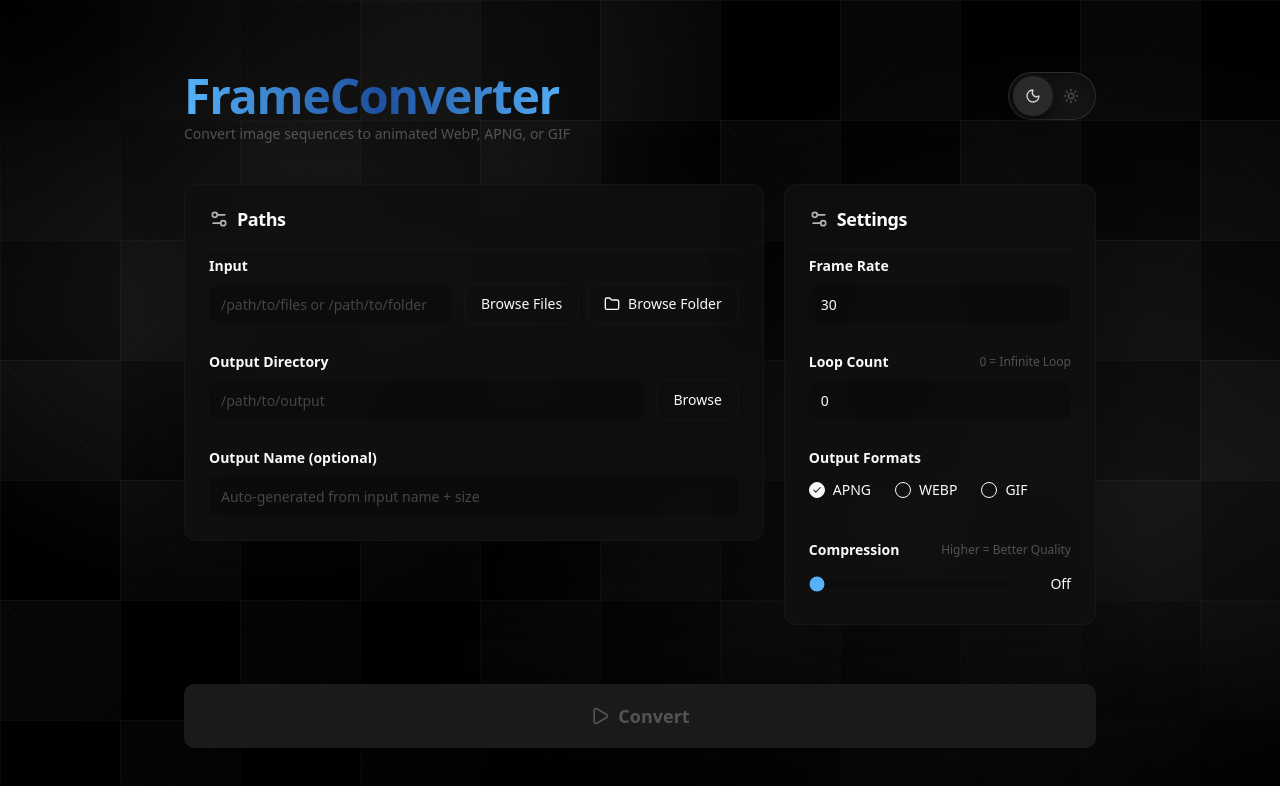
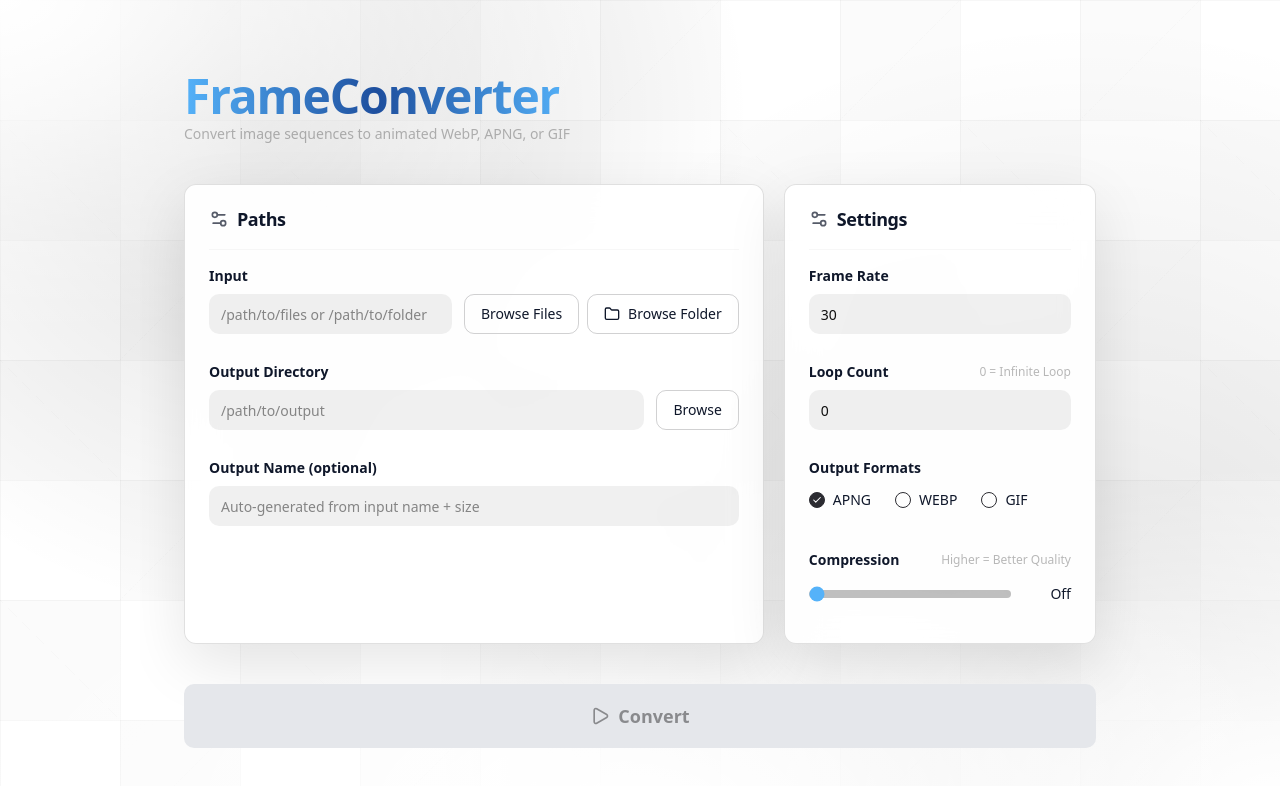
Before and after one commit to TaoisPrisetK/FrameConverter, a React (Vite) app: page / in a window 1280 px wide. Shown: the top 786 px of the page. Built offline with nearby package versions, Linux system fonts and the light colour scheme.

Commit message:
refactor: remove dark mode support and adjust window dimensions for improved layout

```diff
--- a/src-tauri/tauri.conf.json
+++ b/src-tauri/tauri.conf.json
@@ -16,7 +16,7 @@
         "label": "main",
         "title": "FrameConverter",
         "width": 1000,
-        "height": 830,
+        "height": 770,
         "transparent": true,
         "titleBarStyle": "Overlay",
         "hiddenTitle": true,
--- a/src/App.tsx
+++ b/src/App.tsx
@@ -3,7 +3,7 @@
 import { invoke } from '@tauri-apps/api/core'
 import { getCurrentWindow } from '@tauri-apps/api/window'
 import { open } from '@tauri-apps/plugin-dialog'
-import { Play, Settings2, XCircle, CheckCircle2, Folder, Pause, Square, Sun, Moon } from 'lucide-react'
+import { Play, Settings2, XCircle, CheckCircle2, Folder, Pause, Square } from 'lucide-react'
 import { motion } from 'framer-motion'
 
 import { Button } from '@/components/ui/button'
@@ -54,7 +54,6 @@
 }
 
 export default function App() {
-  const [isDarkMode, setIsDarkMode] = useState(true)
   const [inputPath, setInputPath] = useState<string>('')
   const [inputPaths, setInputPaths] = useState<string[]>([])
   const [isFolder, setIsFolder] = useState<boolean>(false)
@@ -324,6 +323,8 @@
     return () => el.removeEventListener('mousedown', onMouseDown)
   }, [])
 
+  // debug instrumentation removed
+
   const toggleFormat = (format: string) => {
     setFormats((prev) =>
       prev.includes(format) ? prev.filter((f) => f !== format) : [...prev, format]
@@ -346,73 +347,13 @@
   return (
     <div
       ref={containerRef}
-      className={`relative h-full w-full ${isDarkMode ? 'text-white' : 'text-black'} theme-${isDarkMode ? 'dark' : 'light'}`}
+      className="relative h-full w-full text-black theme-light"
       style={{
-        background: isDarkMode ? '#000000' : '#ffffff',
+        background: '#ffffff',
       }}
-      data-theme={isDarkMode ? 'dark' : 'light'}
+      data-theme="light"
     >
       {/* Background patterns */}
-      {isDarkMode ? (
-        <>
-          <div
-            className="pointer-events-none absolute inset-0 z-0"
-            style={{
-              background:
-                'radial-gradient(900px circle at 20% 15%, rgba(255,255,255,0.12) 0%, transparent 55%), radial-gradient(1100px circle at 85% 85%, rgba(255,255,255,0.1) 0%, transparent 60%)',
-            }}
-          />
-          {/* Block grid with varying opacity */}
-          <div
-            className="pointer-events-none absolute inset-0 z-0"
-            style={{
-              backgroundImage: `
-                linear-gradient(rgba(255,255,255,0.04) 1px, transparent 1px),
-                linear-gradient(90deg, rgba(255,255,255,0.04) 1px, transparent 1px)
-              `,
-              backgroundSize: '120px 120px',
-            }}
-          />
-          {/* Checker pattern for varying block opacity */}
-          <div
-            className="pointer-events-none absolute inset-0 z-0"
-            style={{
-              backgroundImage: `
-                linear-gradient(45deg, rgba(255,255,255,0.023) 25%, transparent 25%),
-                linear-gradient(-45deg, rgba(255,255,255,0.023) 25%, transparent 25%),
-                linear-gradient(45deg, transparent 75%, rgba(255,255,255,0.023) 75%),
-                linear-gradient(-45deg, transparent 75%, rgba(255,255,255,0.023) 75%)
-              `,
-              backgroundSize: '240px 240px',
-              backgroundPosition: '0 0, 0 120px, 120px -120px, -120px 0px',
-            }}
-          />
-          {/* Corner fade - hide grid in top-left and bottom-right */}
-          <div
-            className="pointer-events-none absolute inset-0 z-0"
-            style={{
-              background: `
-                radial-gradient(ellipse 80% 70% at 0% 0%, rgba(0,0,0,1) 0%, transparent 60%),
-                radial-gradient(ellipse 80% 70% at 100% 100%, rgba(0,0,0,1) 0%, transparent 60%)
-              `,
-            }}
-          />
-          {/* Bottom fade - hide grid near bottom */}
-          <div
-            className="pointer-events-none absolute inset-0 z-0"
-            style={{
-              background: 'radial-gradient(ellipse 90% 60% at 50% 100%, rgba(0,0,0,1) 0%, transparent 60%)',
-            }}
-          />
-          {/* Subtle warm glow top-left */}
-          <div
-            className="pointer-events-none absolute inset-0 z-0"
-            style={{
-              background: 'radial-gradient(600px ellipse at 15% 10%, rgba(180,140,80,0.06) 0%, transparent 50%)',
-            }}
-          />
-        </>
-      ) : (
       <>
         <div
           className="pointer-events-none absolute inset-0 z-0"
@@ -469,9 +410,7 @@
           }}
         />
       </>
-      )}
       {/* Light mode noise overlay */}
-      {!isDarkMode && (
       <div
         ref={overlayRef}
         className="pointer-events-none absolute inset-0"
@@ -481,7 +420,6 @@
           backgroundSize: '1.5px 1.5px',
         }}
       />
-      )}
       <div className="relative z-10 mx-auto h-full w-full max-w-[1000px] overflow-y-auto px-[44px] pt-[72px] pb-5 no-scrollbar">
         <div className="flex min-h-full flex-col gap-5">
           <motion.div {...fadeUp} className="flex items-start justify-between">
@@ -493,53 +431,30 @@
                 Convert image sequences to animated WebP, APNG, or GIF
               </div>
             </div>
-            <button
-              type="button"
-              onClick={() => setIsDarkMode((prev) => !prev)}
-              className={`relative h-12 w-[88px] rounded-full border p-1 transition-all ${
-                isDarkMode
-                  ? 'border-white/10 bg-[#151515] shadow-[0_8px_18px_rgba(0,0,0,0.35)_inset]'
-                  : 'border-black/10 bg-[#f3f4f6] shadow-[0_8px_18px_rgba(0,0,0,0.08)_inset]'
-              }`}
-              aria-label="Toggle theme"
-            >
-              <div
-                className={`absolute top-1/2 -translate-y-1/2 flex h-10 w-10 items-center justify-center rounded-full transition-all ${
-                  isDarkMode
-                    ? 'left-1 bg-[#2a2a2a] shadow-[0_6px_14px_rgba(0,0,0,0.45)]'
-                    : 'left-[44px] bg-[#e5e7eb] shadow-[0_6px_14px_rgba(0,0,0,0.15)]'
-                }`}
-              >
-                {isDarkMode ? <Moon className="h-4 w-4 text-white/80" /> : <Sun className="h-4 w-4 text-black/70" />}
-              </div>
-              <div className="flex h-full items-center justify-between px-3 text-xs font-medium">
-                <Moon
-                  className={`h-4 w-4 transition-opacity ${
-                    isDarkMode ? 'text-white/15 opacity-0' : 'text-black/40 opacity-100'
-                  }`}
-                />
-                <Sun
-                  className={`h-4 w-4 transition-opacity ${
-                    isDarkMode ? 'text-white/25 opacity-100' : 'text-black/30 opacity-0'
-                  }`}
-                />
-              </div>
-            </button>
+            <div />
           </motion.div>
 
           <motion.div
             {...fadeUpOpaque}
-            className="mt-5 grid w-full flex-1 min-h-0 grid-cols-1 items-start gap-5 md:grid-cols-[1.3fr_0.7fr]"
+            className="mt-5 grid w-full flex-1 min-h-0 grid-cols-1 items-stretch gap-5 md:grid-cols-[1.3fr_0.7fr]"
+            style={{ height: 'calc(100% - 10px)' }}
           >
-            <Card className="flex flex-col" logId="paths-card">
+            <Card
+              className="flex flex-col h-full"
+              style={{ height: '460px' }}
+              logId="paths-card"
+            >
               <CardHeader className="pb-[6px]">
                 <CardTitle className="flex items-center gap-2">
                   <Settings2 className="h-5 w-5 opacity-70" />
                   Paths
                 </CardTitle>
-                <div className={`mt-12 h-px ${isDarkMode ? 'bg-white/[0.03]' : 'bg-black/[0.03]'}`} style={{ marginTop: '20px' }} />
+                <div
+                  className="mt-12 h-px bg-black/[0.03]"
+                  style={{ marginTop: '20px' }}
+                />
               </CardHeader>
-              <CardContent className="flex-1 space-y-7">
+              <CardContent className="flex-1 space-y-7 !pb-3 mt-[10px]">
                 <div className="space-y-2">
                   <div className="text-sm font-semibold">Input</div>
                   <div className="flex items-center gap-3">
@@ -612,15 +527,22 @@
               </CardContent>
             </Card>
 
-            <Card className="flex flex-col" logId="settings-card">
+            <Card
+              className="flex flex-col h-full"
+              style={{ height: '460px' }}
+              logId="settings-card"
+            >
               <CardHeader className="pb-[6px]">
                 <CardTitle className="flex items-center gap-2">
                   <Settings2 className="h-5 w-5 opacity-70" />
                   Settings
                 </CardTitle>
-                <div className={`mt-12 h-px ${isDarkMode ? 'bg-white/[0.03]' : 'bg-black/[0.03]'}`} style={{ marginTop: '20px' }} />
+                <div
+                  className="mt-12 h-px bg-black/[0.03]"
+                  style={{ marginTop: '20px' }}
+                />
               </CardHeader>
-              <CardContent className="flex-1 space-y-7">
+              <CardContent className="flex-1 space-y-7 !pb-3 mt-[10px]">
                 <div className="space-y-2">
                   <div className="text-sm font-semibold">Frame Rate</div>
                   <Input
@@ -738,7 +660,8 @@
             </Card>
           </motion.div>
 
-          <motion.div {...fadeUpOpaque} className="mb-8 w-full space-y-2" style={{ isolation: 'isolate', marginTop: '-30px' }}>
+          <div style={{ transform: 'translateY(0px)' }}>
+            <motion.div {...fadeUpOpaque} className="mb-8 w-full space-y-2" style={{ isolation: 'isolate' }}>
               <div className={canConvert ? 'cta-pill-wrap w-full' : 'w-full'}>
                 {canConvert ? (
                   <button
@@ -752,11 +675,7 @@
                   </button>
                 ) : (
                   <Button
-                  className={`h-16 w-full text-lg font-semibold border-0 !opacity-100 rounded-[10px] ${
-                    isDarkMode
-                      ? '!bg-[#1a1a1a] text-white/25 hover:!bg-[#1a1a1a]'
-                      : '!bg-[#e5e7eb] text-black/40 hover:!bg-[#e5e7eb]'
-                  }`}
+                    className="h-16 w-full text-lg font-semibold border-0 !opacity-100 rounded-[10px] !bg-[#e5e7eb] text-black/40 hover:!bg-[#e5e7eb]"
                     disabled
                   >
                     <Play className="h-5 w-5" />
@@ -814,9 +733,7 @@
                 {results.map((result, idx) => (
                   <div
                     key={idx}
-                    className={`flex items-center justify-between rounded-md p-3 text-sm ${
-                      isDarkMode ? 'bg-[#141414]/90' : 'bg-white/90'
-                    }`}
+                    className="flex items-center justify-between rounded-md p-3 text-sm bg-white/90"
                   >
                     <div className="flex items-center gap-2">
                       {result.success ? (
@@ -846,5 +763,6 @@
           </div>
         </div>
       </div>
+    </div>
   )
 }
```
Also changed, not shown: 1 other file (tests, documents, lock files or other folders). Lines whose indentation alone changed are shown as unchanged.
